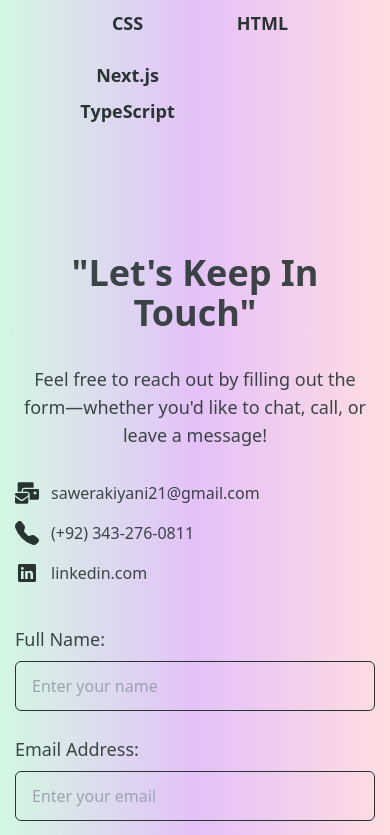
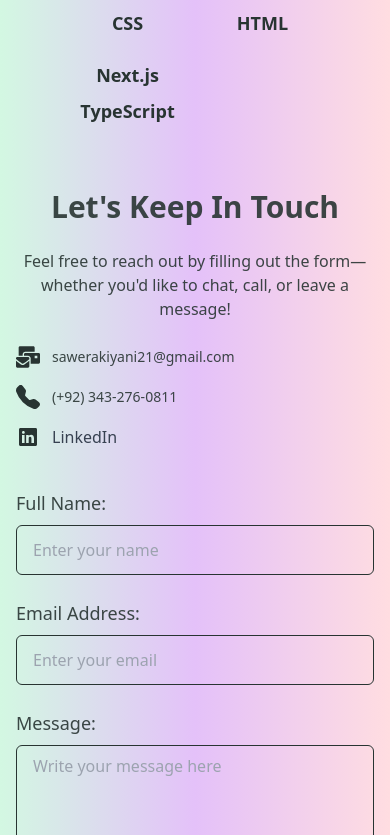
Before and after one commit to SaweraBatool/My-Portfolio-Site, a Next.js app: page / in a window 390 px wide. Shown: the part 2969-3804 px from the top of the page. Built offline with nearby package versions, Linux system fonts and the light colour scheme.

Commit message:
Update Contact.tsx

```diff
--- a/src/components/Contact.tsx
+++ b/src/components/Contact.tsx
@@ -5,60 +5,62 @@ import { BsFillTelephoneFill } from "react-icons/bs";
 
 const Contact = () => {
   return (
-    <div id='contact' className='pt-32 container mx-auto'>
-      <div className='grid md:grid-cols-2 gap-10 items-center'>
+    <div id="contact" className="pt-16 sm:pt-24 md:pt-32 container mx-auto px-4">
+      <div className="grid md:grid-cols-2 gap-10 items-start">
         {/* Left Side: Contact Info */}
-        <div className='space-y-8'>
-          <h2 className='text-4xl font-bold text-center mb-4'>"Let's Keep In Touch"</h2>
-          <p className='text-[#283432E6] text-lg text-center md:text-left'>
+        <div className="space-y-6 md:space-y-8">
+          <h2 className="text-3xl sm:text-4xl font-bold text-center md:text-left mb-4">Let's Keep In Touch</h2>
+          <p className="text-[#283432E6] text-base sm:text-lg text-center md:text-left">
             Feel free to reach out by filling out the form—whether you'd like to chat, call, or leave a message!
           </p>
-          <div className='flex flex-col gap-4'>
-            <div className='flex gap-3 items-center'>
-              <FaMailBulk size={24} className='text-[#283432]' />
-              <span>sawerakiyani21@gmail.com</span>
+          <div className="flex flex-col gap-4">
+            <div className="flex gap-3 items-center">
+              <FaMailBulk size={24} className="text-[#283432]" />
+              <span className="text-sm sm:text-base">sawerakiyani21@gmail.com</span>
             </div>
-            <div className='flex gap-3 items-center'>
-              <BsFillTelephoneFill size={24} className='text-[#283432]' />
-              <span>(+92) 343-276-0811</span>
+            <div className="flex gap-3 items-center">
+              <BsFillTelephoneFill size={24} className="text-[#283432]" />
+              <span className="text-sm sm:text-base">(+92) 343-276-0811</span>
             </div>
-            <div className='flex gap-3 items-center'>
-              <IoLogoLinkedin size={24} className='text-[#283432]' />
-              <span>linkedin.com</span>
+            <div className="flex gap-3 items-center">
+              <IoLogoLinkedin size={24} className="text-[#283432]" />
+              <a href="https://linkedin.com" target="_blank" rel="noopener noreferrer" className="text-gray-700 hover:text-indigo-500 transition duration-300 ease-in-out">
+          LinkedIn
+              </a>
             </div>
           </div>
         </div>
 
         {/* Right Side: Contact Form */}
-        <div className='space-y-6'>
-          <div className='flex flex-col gap-2'>
-            <label htmlFor='name' className='text-lg font-medium'>Full Name:</label>
+        <div className="space-y-6">
+          <div className="flex flex-col gap-2">
+            <label htmlFor="name" className="text-lg font-medium">Full Name:</label>
             <input
               type="text"
-              id='name'
-              className='h-[50px] bg-transparent border border-[#283432] px-4 text-[#283432] rounded-md'
-              placeholder='Enter your name'
+              id="name"
+              className="h-[50px] bg-transparent border border-[#283432] px-4 text-[#283432] rounded-md placeholder-gray-400 focus:outline-none focus:ring-2 focus:ring-[#283432]"
+              placeholder="Enter your name"
             />
           </div>
-          <div className='flex flex-col gap-2'>
-            <label htmlFor='email' className='text-lg font-medium'>Email Address:</label>
+          <div className="flex flex-col gap-2">
+            <label htmlFor="email" className="text-lg font-medium">Email Address:</label>
             <input
               type="email"
-              id='email'
-              className='h-[50px] bg-transparent border border-[#283432] px-4 text-[#283432] rounded-md'
-              placeholder='Enter your email'
+              id="email"
+              className="h-[50px] bg-transparent border border-[#283432] px-4 text-[#283432] rounded-md placeholder-gray-400 focus:outline-none focus:ring-2 focus:ring-[#283432]"
+              placeholder="Enter your email"
             />
           </div>
-          <div className='flex flex-col gap-2'>
-            <label htmlFor='msg' className='text-lg font-medium'>Message:</label>
+          <div className="flex flex-col gap-2">
+            <label htmlFor="msg" className="text-lg font-medium">Message:</label>
             <textarea
-              id='msg'
+              id="msg"
               rows={6}
-              className='bg-transparent border border-[#283432] px-4 py-2 text-[#283432] rounded-md'
-              placeholder='Write your message here'
+              className="bg-transparent border border-[#283432] px-4 py-2 text-[#283432] rounded-md placeholder-gray-400 focus:outline-none focus:ring-2 focus:ring-[#283432]"
+              placeholder="Write your message here"
             />
           </div>
-          <button className='bg-[#283432] text-white py-2 px-8 rounded-md hover:bg-[#1f2b2a] transition-all'>
+          <button className="bg-[#283432] text-white py-2 px-8 rounded-md hover:bg-[#1f2b2a] transition-all">
             Send Inquiry
           </button>
         </div>
```
